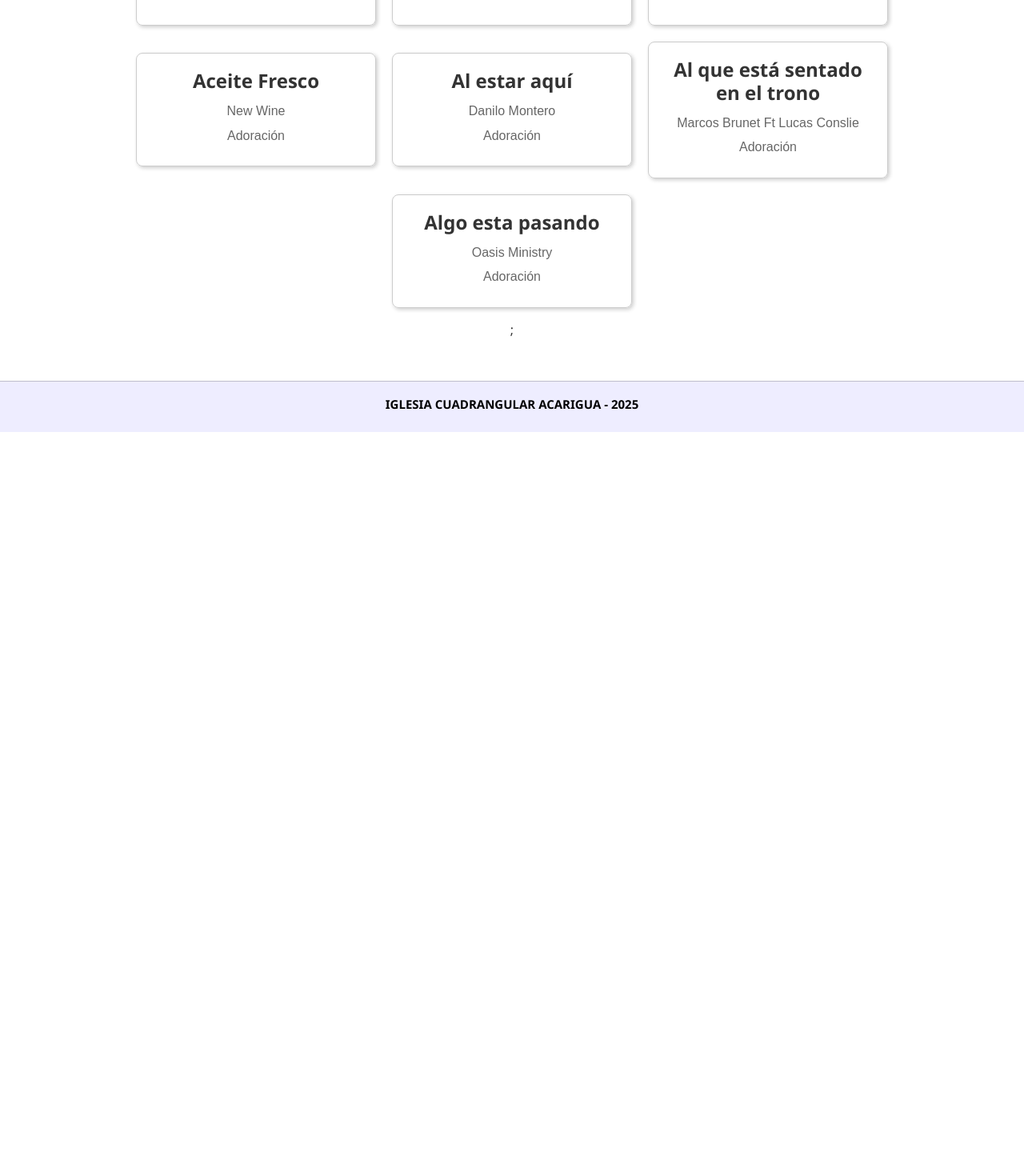
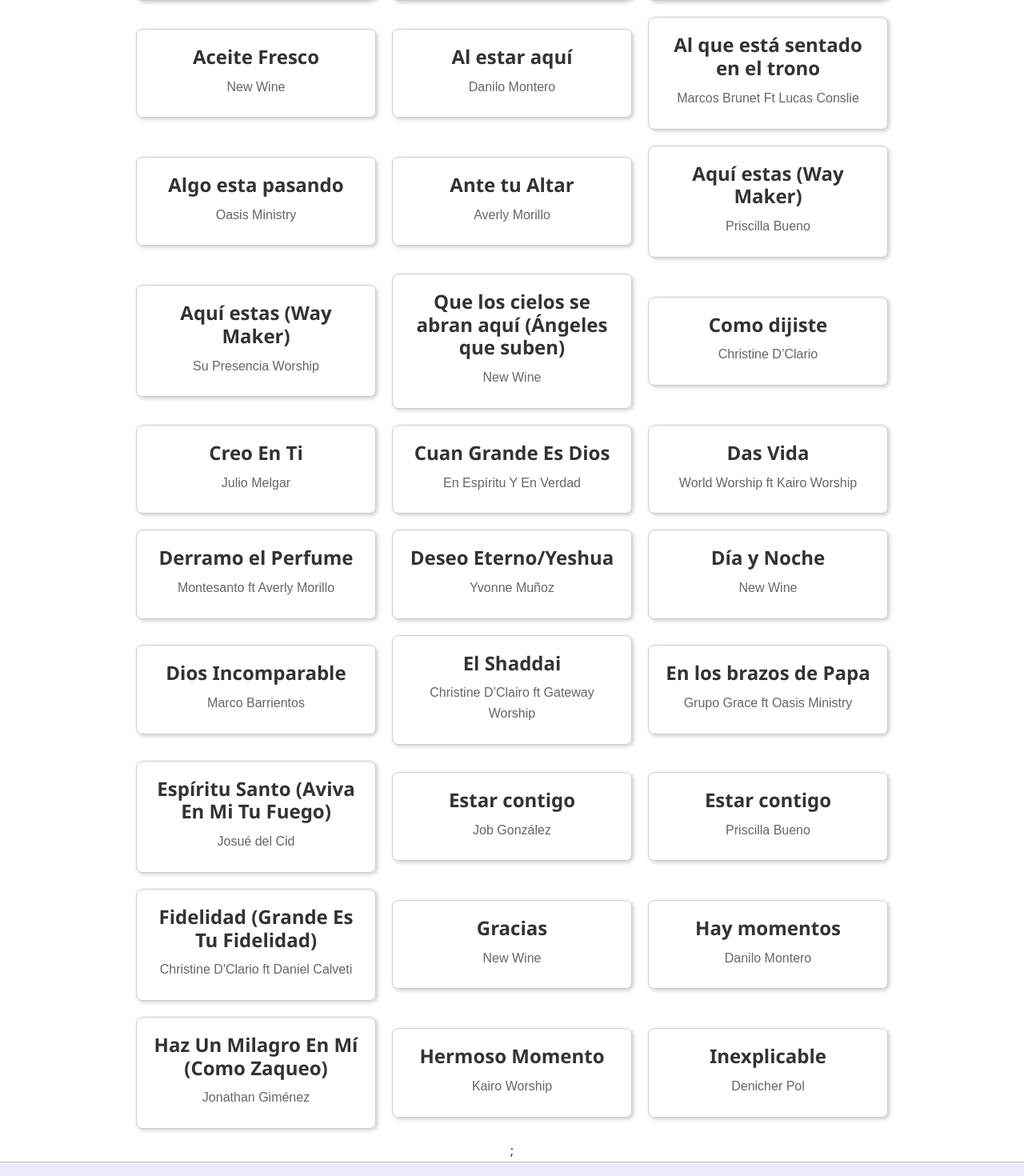
Before and after one commit to undajesusdavid/kairos, a React (Vite) app: page / in a window 1280 px wide. Shown: the part 260-1730 px from the top of the page at 80% size. Before the commit the page ends 800 px from the top, so only its background shows below. Built offline with nearby package versions, Linux system fonts and the light colour scheme.

Commit message:
Agredando mas canciones

```diff
--- a/src/canciones/data.js
+++ b/src/canciones/data.js
@@ -3,52 +3,241 @@
         id: 1,
         nombre : "Grande y Fuerte",
         interprete: "Miel San Marcos",
-        tipo: "Alabanza",
-        link: "https://www.youtube.com/watch?v=QTrs_GLDZUg",
+        genero: "",
+        categorias:"Alabanza,Jubilo",
+        link: "https://www.youtube.com/watch?v=BrePZu_mJYc&ab_channel=Cantale",
     },
     {
         id: 2,
         nombre : "Amado de mi alma",
         interprete: "Alex Márquez",
-        tipo: "Adoración",
-        link: "https://www.youtube.com/watch?v=JOqX6Y9ByC4",
+        genero: "",
+        categorias:"Adoración",
+        link: "https://www.youtube.com/watch?v=vDnvuUcfwjQ&ab_channel=CristianosMusicOficial",
     },
     {
         id: 3,
         nombre : "A donde huiré",
         interprete: "Kabed",
-        tipo: "Adoración",
-        link: "https://www.youtube.com/watch?v=UzZiutBTcbU",
+        genero: "",
+        categorias:"Adoración",
+        link: "https://www.youtube.com/watch?v=l59n0CT6_-E&ab_channel=KabedOficial",
     },
     {
         id: 4,
         nombre : "Aceite Fresco",
         interprete: "New Wine",
-        tipo: "Adoración",
-        link: "https://www.youtube.com/watch?v=p_bY_SPtQQg",
+        genero: "",
+        categorias:"Adoración",
+        link: "https://www.youtube.com/watch?v=p_bY_SPtQQg&ab_channel=NewWine",
     },
     {
         id: 5,
         nombre : "Al estar aquí",
         interprete: "Danilo Montero",
-        tipo: "Adoración",
-        link: "https://www.youtube.com/watch?v=-G3EcW8iaTk",
+        genero: "",
+        categorias:"Adoración",
+        link: "https://www.youtube.com/watch?v=77pgHk5PSyk&ab_channel=MusicaCristiana-letras.",
     },
     {
         id: 6,
         nombre : "Al que está sentado en el trono",
         interprete: "Marcos Brunet Ft Lucas Conslie",
-        tipo: "Adoración",
-        link: "https://www.youtube.com/watch?v=mYQqmiUA9ps",
+        genero: "",
+        categorias:"Adoración",
+        link: "https://www.youtube.com/watch?v=P1sPgXvuKwI&ab_channel=CLAMORYFUEGO",
     },
     {
         id: 7,
         nombre : "Algo esta pasando",
         interprete: "Oasis Ministry",
-        tipo: "Adoración",
-        link: "https://www.youtube.com/watch?v=jw0oO0d63MQ",
+        genero: "",
+        categorias:"Adoración",
+        link: "https://www.youtube.com/watch?v=jw0oO0d63MQ&ab_channel=OASISMINISTRY",
+    },
+    {
+        id: 8,
+        nombre : "Ante tu Altar",
+        interprete: "Averly Morillo",
+        genero: "",
+        categorias:"Adoración",
+        link: "https://www.youtube.com/watch?v=SaBGDaZXAjI&ab_channel=AverlyMorillo",
+    },
+    {
+        id: 9,
+        nombre : "Aquí estas (Way Maker)",
+        interprete: "Priscilla Bueno",
+        genero: "",
+        categorias:"Adoración",
+        link: "https://www.youtube.com/watch?v=Dj8gGf7-FVI&ab_channel=MusicaCristianaGospel",
+    },
+    {
+        id: 10,
+        nombre : "Aquí estas (Way Maker)",
+        interprete: "Su Presencia Worship",
+        genero: "",
+        categorias:"Adoración",
+        link: "https://www.youtube.com/watch?v=RJ-IMhpLZTY&ab_channel=SuPresenciaWorship",
+    },
+    {
+        id: 11,
+        nombre : "Que los cielos se abran aquí (Ángeles que suben)",
+        interprete: "New Wine",
+        genero: "",
+        categorias:"Adoración",
+        link: "https://www.youtube.com/watch?v=7X2OrKgZT3s&ab_channel=JoshuaChavarria",
+    },
+    {
+        id: 12,
+        nombre : "Como dijiste",
+        interprete: "Christine D’Clario",
+        genero: "",
+        categorias:"Adoración",
+        link: "https://www.youtube.com/watch?v=hMhzsC74Lgo&ab_channel=EladioAguilera",
+    },
+    {
+        id: 13,
+        nombre : "Creo En Ti",
+        interprete: "Julio Melgar",
+        genero: "",
+        categorias:"Adoración",
+        link: "https://www.youtube.com/watch?v=KaNsqrxZo40&ab_channel=LivingWorship.",
+    },
+    {
+        id: 14,
+        nombre : "Cuan Grande Es Dios",
+        interprete: "En Espíritu Y En Verdad",
+        genero: "",
+        categorias:"Adoración",
+        link: "https://www.youtube.com/watch?v=wHuQ-sIAFHM&ab_channel=A.T.",
+    },
+    {
+        id: 15,
+        nombre : "Das Vida",
+        interprete: "World Worship ft Kairo Worship",
+        genero: "",
+        categorias:"Adoración",
+        link: "https://www.youtube.com/watch?v=D2y_aw8wWy4&ab_channel=Adoremos-M%C3%BAsicaCristianaconLetras",
+    },
+    {
+        id: 16,
+        nombre : "Derramo el Perfume",
+        interprete: "Montesanto ft Averly Morillo",
+        genero: "",
+        categorias:"Adoración",
+        link: "https://www.youtube.com/watch?v=6IPuB7PMYR0&ab_channel=UngidosA120",
+    },
+    {
+        id: 17,
+        nombre : "Deseo Eterno/Yeshua",
+        interprete: "Yvonne Muñoz",
+        genero: "",
+        categorias:"Adoración",
+        link: "https://www.youtube.com/watch?v=JAjCbz_PzvA&ab_channel=CasaDeLasNaciones",
+    },
+    {
+        id: 18,
+        nombre : "Día y Noche",
+        interprete: "New Wine",
+        genero: "",
+        categorias:"Adoración",
+        link: "https://www.youtube.com/watch?v=qadovWH_Xn0&ab_channel=NewWine",
+    },
+    {
+        id: 19,
+        nombre : "Dios Incomparable",
+        interprete: "Marco Barrientos",
+        genero: "",
+        categorias:"Adoración",
+        link: "https://www.youtube.com/watch?v=WmcSy89s9Ww&ab_channel=CMAMusic",
+    },
+    {
+        id: 20,
+        nombre : "El Shaddai",
+        interprete: "Christine D’Clairo ft Gateway Worship",
+        genero: "",
+        categorias:"Adoración",
+        link: "https://www.youtube.com/watch?v=PGrnwNBFjgQ&ab_channel=GatewayWorshipEspa%C3%B1ol",
+    },
+    {
+        id: 21,
+        nombre : "En los brazos de Papa",
+        interprete: "Grupo Grace ft Oasis Ministry",
+        genero: "",
+        categorias:"Adoración",
+        link: "https://www.youtube.com/watch?v=E0P4P0Z42j4&ab_channel=AnchorLyricsOficial",
+    },
+    {
+        id: 22,
+        nombre : "Espíritu Santo (Aviva En Mi Tu Fuego)",
+        interprete: "Josué del Cid",
+        genero: "",
+        categorias:"Adoración",
+        link: "https://www.youtube.com/watch?v=6eJa1mMCOR8&ab_channel=Hugoes",
+    },
+    {
+        id: 23,
+        nombre : "Estar contigo",
+        interprete: "Job González",
+        genero: "",
+        categorias:"Adoración",
+        link: "https://www.youtube.com/watch?v=Nd5cIiRCTmM&ab_channel=CONTODOLOQUESOY",
+    },
+    {
+        id: 24,
+        nombre : "Estar contigo",
+        interprete: "Priscilla Bueno",
+        genero: "",
+        categorias:"Adoración",
+        link: "https://www.youtube.com/watch?v=wQIknkfefaQ&ab_channel=CaminandobajolaBendici%C3%B3ndeDios",
+    },
+    {
+        id: 25,
+        nombre : "Fidelidad (Grande Es Tu Fidelidad)",
+        interprete: "Christine D'Clario ft Daniel Calveti",
+        genero: "",
+        categorias:"Adoración",
+        link: "https://www.youtube.com/watch?v=GoynWuL6Kqc&ab_channel=NeftaliLaboy",
+    },
+    {
+        id: 26,
+        nombre : "Gracias",
+        interprete: "New Wine",
+        genero: "",
+        categorias:"Adoración",
+        link: "https://www.youtube.com/watch?v=1LAftQaZ5AM&ab_channel=Jos%C3%A9M",
+    },
+    {
+        id: 27,
+        nombre : "Hay momentos",
+        interprete: "Danilo Montero",
+        genero: "",
+        categorias:"Adoración",
+        link: "https://www.youtube.com/watch?v=bSbFPlvGMdI&ab_channel=EladioAguilera",
+    },
+    {
+        id: 28,
+        nombre : "Haz Un Milagro En Mí (Como Zaqueo)",
+        interprete: "Jonathan Giménez",
+        genero: "",
+        categorias:"Adoración",
+        link: "https://www.youtube.com/watch?v=Z_QdsHKluIs&ab_channel=JonathanGim%C3%A9nez-Topic",
+    },
+    {
+        id: 29,
+        nombre : "Hermoso Momento",
+        interprete: "Kairo Worship",
+        genero: "",
+        categorias:"Adoración",
+        link: "https://www.youtube.com/watch?v=tSet0EXS8dA&ab_channel=MusicaCristianaConLetraOficial",
+    },
+    {
+        id: 30,
+        nombre : "Inexplicable",
+        interprete: "Denicher Pol",
+        genero: "",
+        categorias:"Adoración",
+        link: "https://www.youtube.com/watch?v=_XXGJqnv35c&ab_channel=LizethMartinez",
     },
 
-
-
 ]
```
